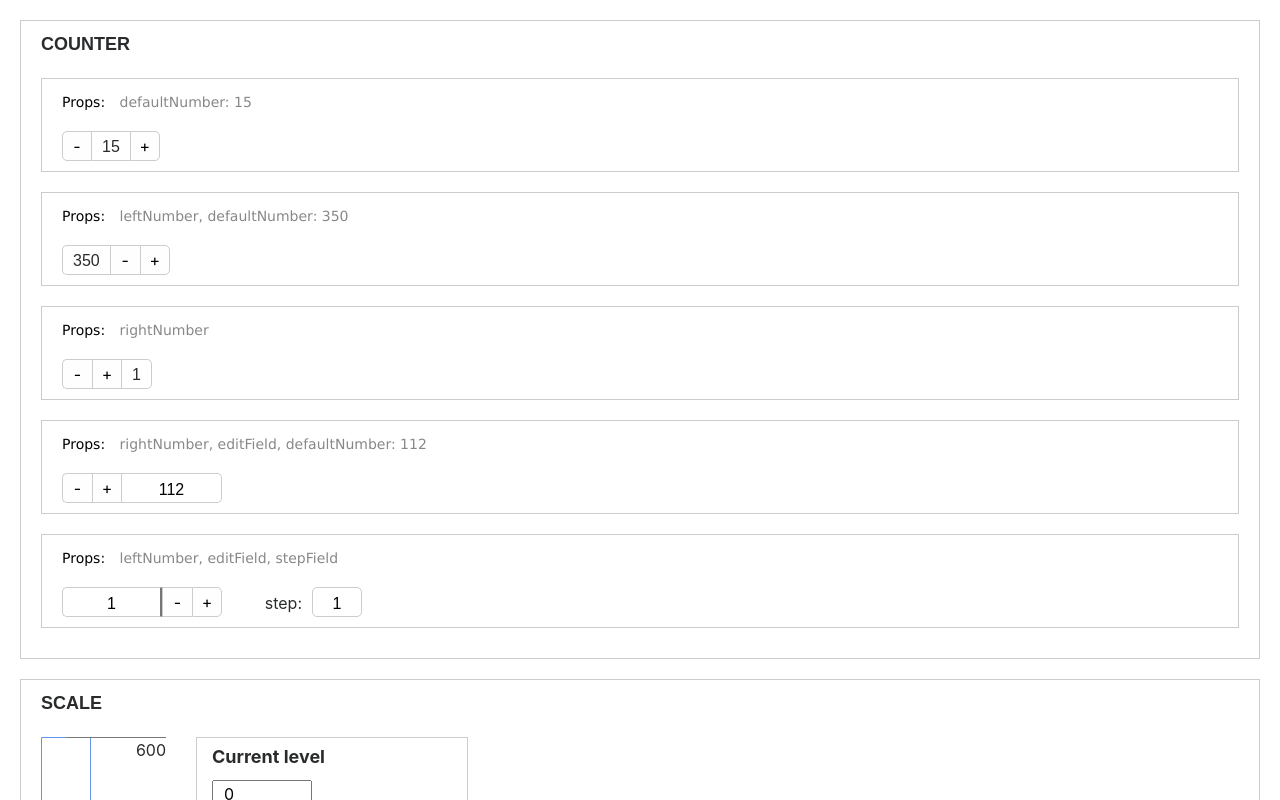
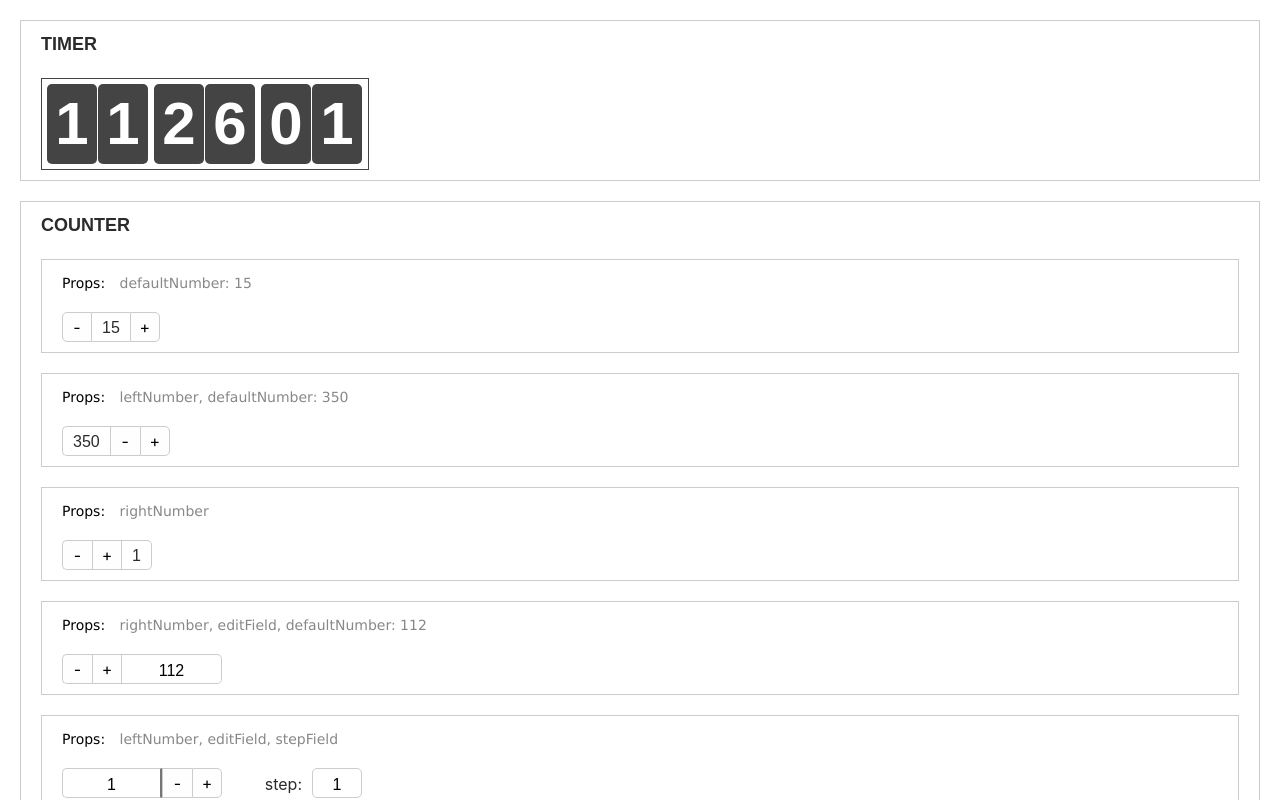
Before and after one commit to AlexMilweb/react-training, a React app: page / in a window 1280 px wide. Shown: the top 800 px of the page. Built offline with nearby package versions, Linux system fonts and the light colour scheme.

Commit message:
add Timer

```diff
--- a/src/components/App/App.js
+++ b/src/components/App/App.js
@@ -2,6 +2,7 @@ import React, { Component } from 'react';
 import Example from '../Example/Example';
 import Counter from '../Counter/Counter';
 import Scale from '../Scale/Scale';
+import Timer from '../Timer/Timer';
 import './App.less';
 
 export default class App extends Component {
@@ -9,32 +10,35 @@ export default class App extends Component {
 
     render() {
         return (
-            <div className="app">
-                <Example exampleName="Counter">
-                    <Example exampleProps="defaultNumber: 15">
-                        <Counter defaultNumber="15"/>
+            <div className='app'>
+                <Example exampleName='Timer'>
+                    <Timer />
+                </Example>
+                <Example exampleName='Counter'>
+                    <Example exampleProps='defaultNumber: 15'>
+                        <Counter defaultNumber='15'/>
                     </Example>
 
-                    <Example exampleProps="leftNumber, defaultNumber: 350">
+                    <Example exampleProps='leftNumber, defaultNumber: 350'>
                         <Counter
                             leftNumber
-                            defaultNumber="350"
+                            defaultNumber='350'
                         />
                     </Example>
 
-                    <Example exampleProps="rightNumber">
+                    <Example exampleProps='rightNumber'>
                         <Counter rightNumber/>
                     </Example>
 
-                    <Example exampleProps="rightNumber, editField, defaultNumber: 112">
+                    <Example exampleProps='rightNumber, editField, defaultNumber: 112'>
                         <Counter
                             rightNumber
                             editField
-                            defaultNumber="112"
+                            defaultNumber='112'
                         />
                     </Example>
 
-                    <Example exampleProps="leftNumber, editField, stepField">
+                    <Example exampleProps='leftNumber, editField, stepField'>
                         <Counter
                             leftNumber
                             editField
@@ -42,7 +46,7 @@ export default class App extends Component {
                         />
                     </Example>
                 </Example>
-                <Example exampleName="Scale">
+                <Example exampleName='Scale'>
                     <Scale />
                 </Example>
             </div>
--- a/src/components/Counter/Counter.less
+++ b/src/components/Counter/Counter.less
@@ -11,6 +11,13 @@
         border: 1px solid #ccc;
         background-color: #fefefe;
         cursor: pointer;
+        transition: background-color 0.3s, color 0.3s, border-color 0.3s;
+
+        &:hover {
+            background-color: #333;
+            border-color: #333;
+            color: white;
+        }
 
         &:focus {
             outline: none;
--- /dev/null
+++ b/src/components/Timer/Timer.js
@@ -0,0 +1,55 @@
+import React, { Component } from 'react';
+import classnames from 'classnames';
+import './Timer.less';
+
+export default class Timer extends Component {
+    state = {
+        hours: null,
+        minutes: null,
+        seconds: null
+    }
+
+    getTime = () => {
+        setInterval(() => {
+            const date = new Date();
+
+            this.setState({
+                hours: date.getHours(),
+                minutes: date.getMinutes(),
+                seconds: date.getSeconds()
+            });
+            console.log(String(this.state.hours).length);
+        }, 1000);
+    }
+
+    componentDidMount() {
+        this.getTime();
+    }
+
+    renderTimerGroup = time => {
+        const timeStr = String(time);
+        const firstNumber = timeStr.length === 1 ? 0 : timeStr[0];
+        const secondNumber = timeStr[timeStr.length - 1]
+
+        return (
+            <div className='timer__group'>
+                <div className='timer__numeral'>
+                    {firstNumber}
+                </div>
+                <div className='timer__numeral'>
+                    {secondNumber}
+                </div>
+            </div>
+        );
+    }
+
+    render() {
+        return (
+            <div className='timer'>
+                {this.renderTimerGroup(this.state.hours)}
+                {this.renderTimerGroup(this.state.minutes)}
+                {this.renderTimerGroup(this.state.seconds)}
+            </div>
+        )
+    }
+}
--- /dev/null
+++ b/src/components/Timer/Timer.less
@@ -0,0 +1,30 @@
+@import '../../styles/common.less';
+
+.timer {
+    padding: 5px;
+    display: inline-flex;
+    border: 1px solid #444;
+
+    &__group {
+        margin-right: 5px;
+        display: flex;
+
+        &:last-child {
+            margin-right: 0;
+        }
+    }
+
+    &__numeral {
+        margin-right: 1px;
+        width: 50px;
+        height: 80px;
+        line-height: 80px;
+        border-radius: 5px;
+        background-color: #444;
+        font-family: Arial;
+        font-weight: bold;
+        font-size: 60px;
+        color: white;
+        text-align: center;
+    }
+}
```
